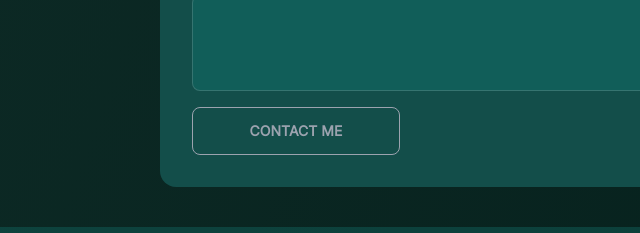
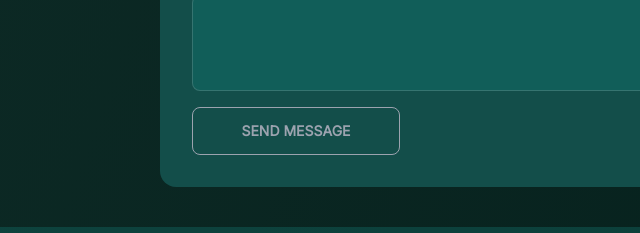
Before and after one commit to leen-neel/and249, an Astro site: page / in a window 1280 px wide. Shown: the part 3214-3447 px from the top of the page, 0-640 px from the left. Built offline with nearby package versions, Linux system fonts and the light colour scheme; Astro itself is replaced by a stand-in of ours.

Commit message:
update packages

```diff
--- a/src/components/ContactForm.vue
+++ b/src/components/ContactForm.vue
@@ -102,7 +102,7 @@
         />
       </svg>
 
-      Contact me
+      Send Message
     </button>
   </form>
 </template>
```
Also changed, not shown: package.json (+5 -5 lines), 1 other file.
